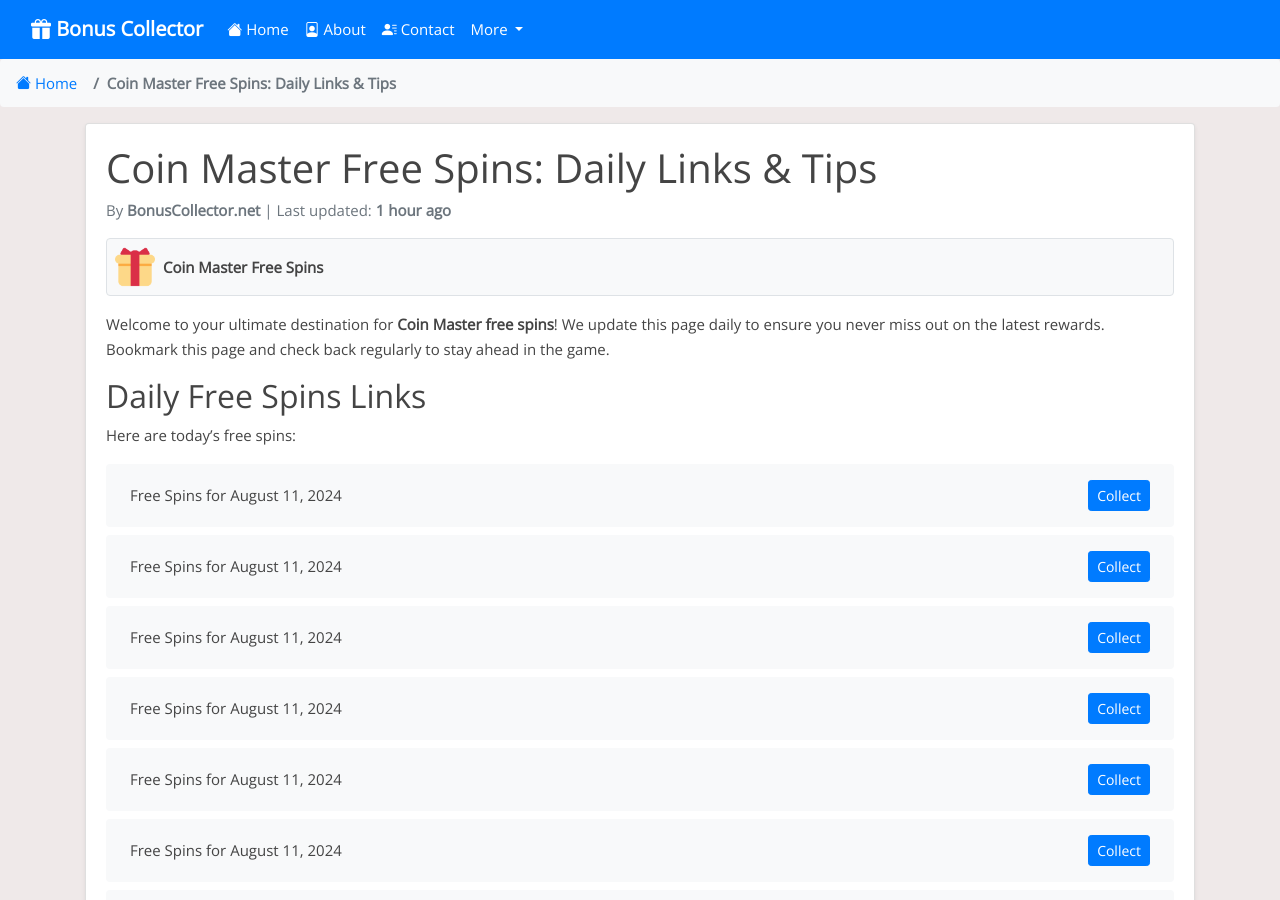
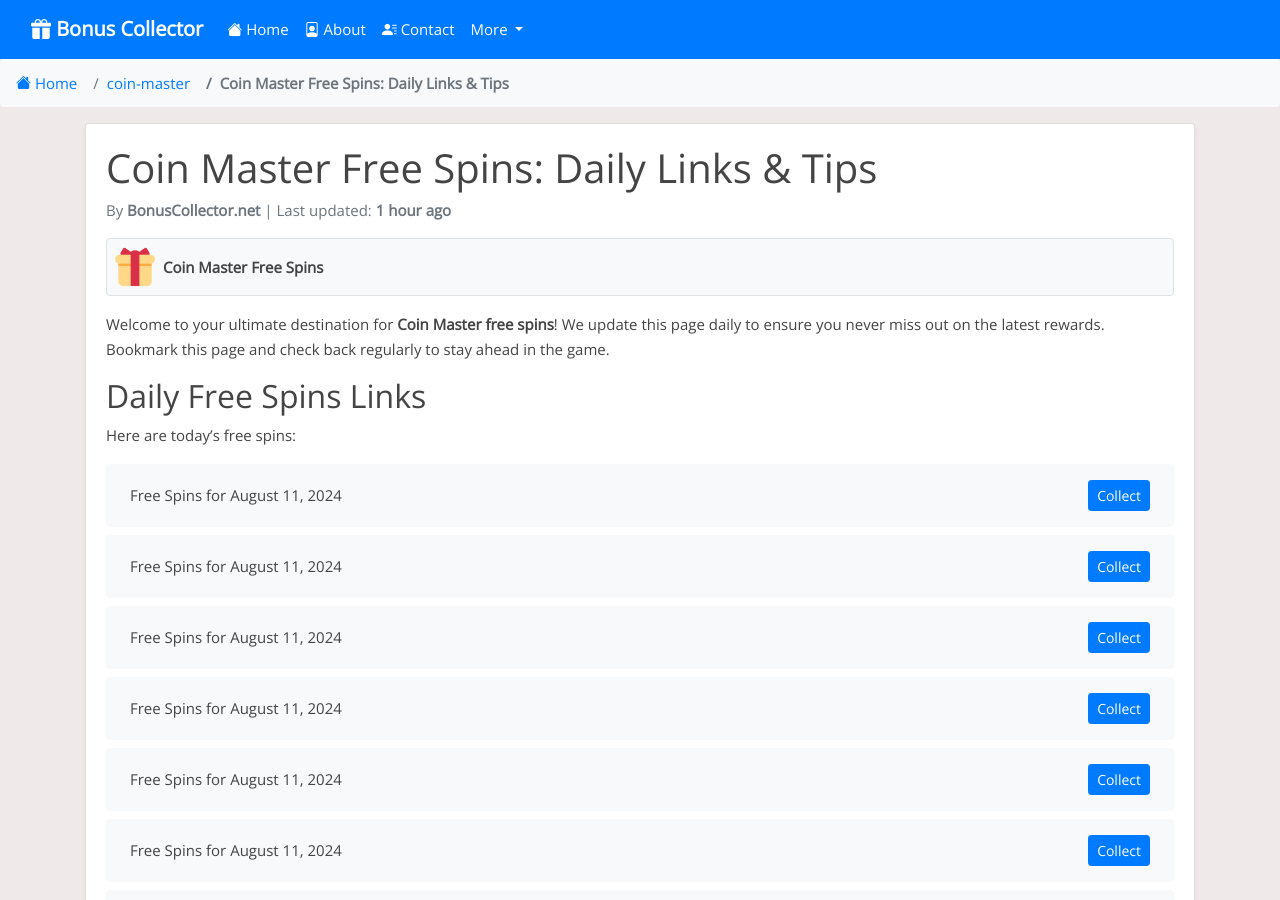
Before and after one commit to Prollad99/bs-net, a Jekyll site: the page built from _posts/2024-06-29-coin-master.md, in a window 1280 px wide and 900 px high. Built offline with Jekyll 4.4.1, drawn with Linux system fonts in a browser that asks for light colours; nearby versions of some CDN libraries; comment, search, counter and statistics services are not loaded.

Commit message:
Update 2024-06-29-coin-master.md

```diff
--- a/_posts/2024-06-29-coin-master.md
+++ b/_posts/2024-06-29-coin-master.md
@@ -7,6 +7,7 @@
 description: "Get your daily Coin Master free spins and discover tips to maximize your rewards. Bookmark our site for the latest updates!"
 lang: en
 permalink: /coin-master-free-spins/
+category: coin-master
 image: /assets/images/coin-master.webp
 include_file: coin-master.html
 manifest: /manifests/coin-master.json
```
